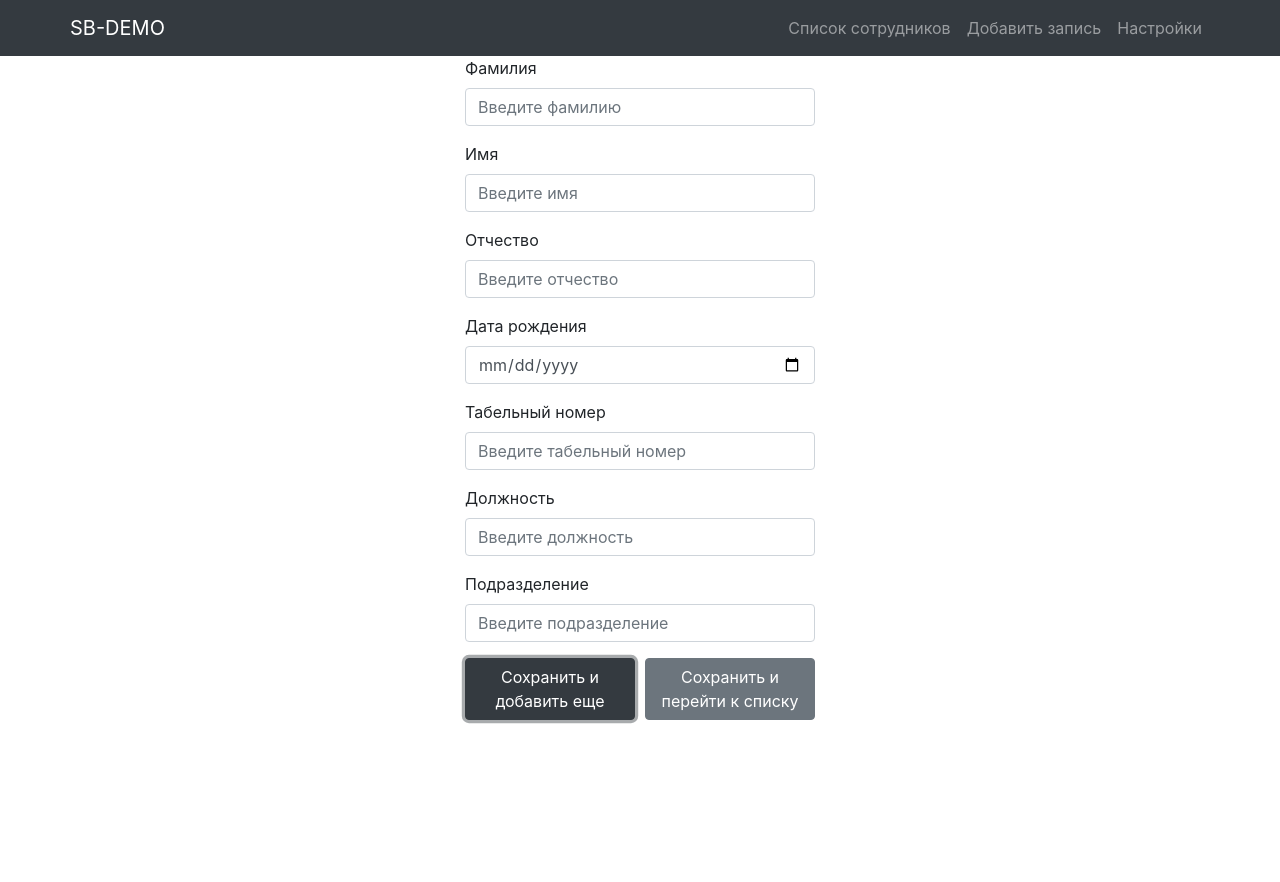
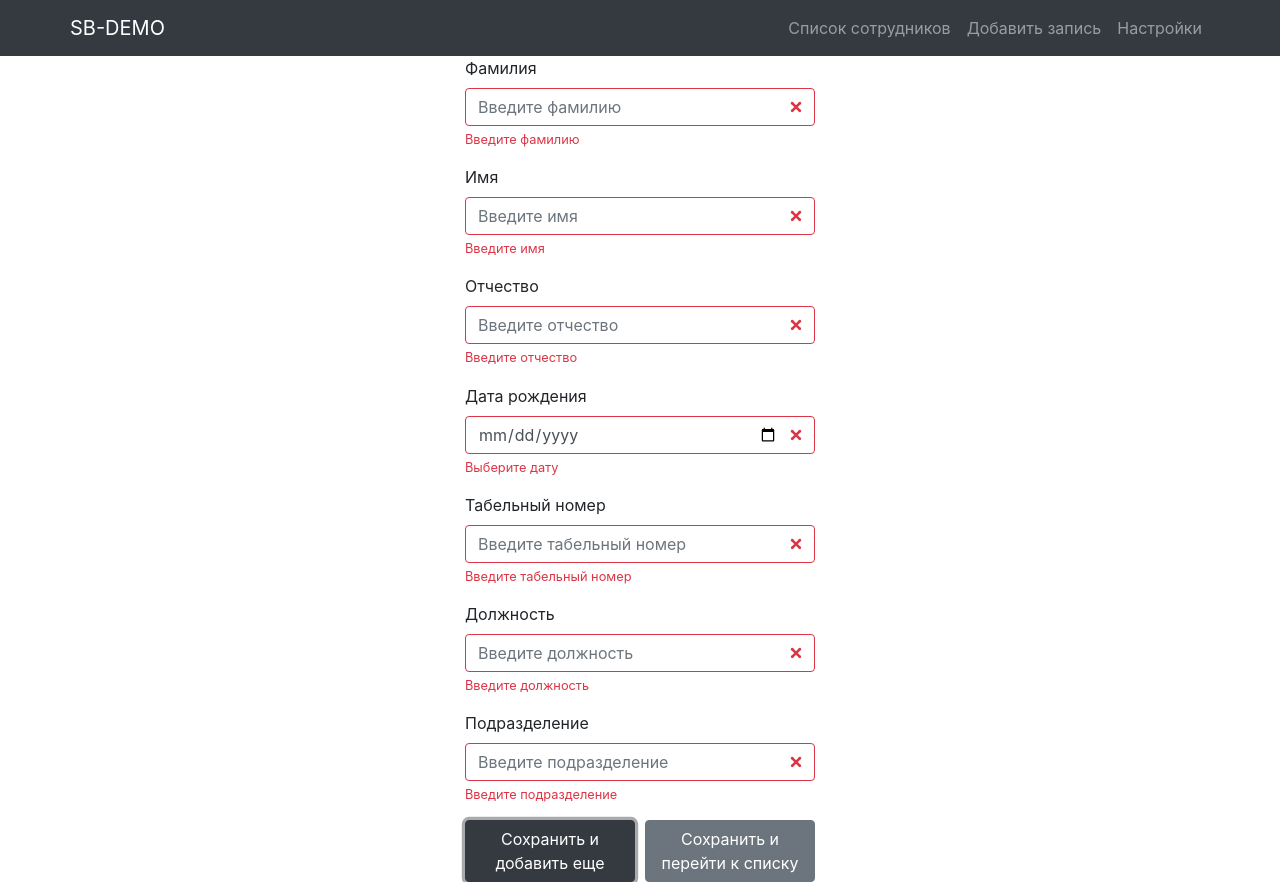
Before and after one commit to EvoFint/sb-demo, a React (Create React App) app: page /newemployee in a window 1280 px wide. Both pictures are taken after a click on the button "Сохранить и добавить еще". Before the commit the page ends 800 px from the top, so only its background shows below. Built offline with nearby package versions, Linux system fonts and the light colour scheme.

Commit message:
Added form validation

```diff
--- a/package.json
+++ b/package.json
@@ -13,7 +13,8 @@
     "react-router": "^5.1.2",
     "react-router-dom": "^5.1.2",
     "react-scripts": "3.2.0",
-    "redux": "^4.0.4"
+    "redux": "^4.0.4",
+    "yup": "^0.27.0"
   },
   "scripts": {
     "start": "react-scripts start",
--- a/src/components/EmpForm.js
+++ b/src/components/EmpForm.js
@@ -3,6 +3,7 @@ import { connect } from "react-redux";
 import { Formik } from 'formik';
 import { Form, Button, Row, Col } from 'react-bootstrap';
 import { Redirect } from "react-router";
+import validationSchema from "./validationSchema";
 
 class EmpForm extends Component {
     constructor(props) {
@@ -28,6 +29,7 @@ class EmpForm extends Component {
                 positionEmp: "",
                 division: ""
                 }}
+                validationSchema={validationSchema}
                 onSubmit={(values, {setSubmitting, resetForm}) => {
                     if(this.submitAction == 'saveAndDoMore') {
                         setSubmitting(true);
@@ -52,43 +54,119 @@ class EmpForm extends Component {
                             <Form.Label>
                                 Фамилия
                             </Form.Label>
-                            <Form.Control type="text" placeholder="Введите фамилию" name="surname" id="surName" onChange={handleChange} value={values.surname}/>
+                            <Form.Control type="text"
+                                          placeholder="Введите фамилию"
+                                          name="surname" id="surName"
+                                          onChange={handleChange}
+                                          value={values.surname}
+                                          isValid={touched.surname && !errors.surname}
+                                          isInvalid={!!errors.surname}
+                            />
+                            <Form.Control.Feedback type="invalid">
+                                {errors.surname}
+                            </Form.Control.Feedback>
                         </Form.Group>
                         <Form.Group>
                             <Form.Label>
                                 Имя
                             </Form.Label>
-                            <Form.Control type="text" placeholder="Введите имя" name="firstName" id="firstName" onChange={handleChange} value={values.firstName}/>
+                            <Form.Control type="text"
+                                          placeholder="Введите имя"
+                                          name="firstName"
+                                          id="firstName"
+                                          onChange={handleChange}
+                                          value={values.firstName}
+                                          isValid={touched.firstName && !errors.firstName}
+                                          isInvalid={!!errors.firstName}
+                            />
+                            <Form.Control.Feedback type="invalid">
+                                {errors.firstName}
+                            </Form.Control.Feedback>
                         </Form.Group>
                         <Form.Group>
                             <Form.Label>
                                 Отчество
                             </Form.Label>
-                            <Form.Control type="text" placeholder="Введите отчество" name="patronymic" id="patronymic" onChange={handleChange} value={values.patronymic}/>
+                            <Form.Control type="text"
+                                          placeholder="Введите отчество"
+                                          name="patronymic"
+                                          id="patronymic"
+                                          onChange={handleChange}
+                                          value={values.patronymic}
+                                          isValid={touched.patronymic && !errors.patronymic}
+                                          isInvalid={!!errors.patronymic}
+                            />
+                            <Form.Control.Feedback type="invalid">
+                                {errors.patronymic}
+                            </Form.Control.Feedback>
                         </Form.Group>
                         <Form.Group>
                             <Form.Label>
                                 Дата рождения
                             </Form.Label>
-                            <Form.Control type="date" placeholder="Введите дату рождения" name="birthday" id="birthday" onChange={handleChange} value={values.birthday}/>
+                            <Form.Control type="date"
+                                          placeholder="Введите дату рождения"
+                                          name="birthday"
+                                          id="birthday"
+                                          onChange={handleChange}
+                                          value={values.birthday}
+                                          isValid={touched.birthday && !errors.birthday}
+                                          isInvalid={!!errors.birthday}
+                            />
+                            <Form.Control.Feedback type="invalid">
+                                {errors.birthday}
+                            </Form.Control.Feedback>
                         </Form.Group>
                         <Form.Group>
                             <Form.Label>
                                 Табельный номер
                             </Form.Label>
-                            <Form.Control type="number" placeholder="Введите табельный номер" name="serviceNumber" id="serviceNumber" onChange={handleChange} value={values.serviceNumber}/>
+                            <Form.Control type="number"
+                                          placeholder="Введите табельный номер"
+                                          name="serviceNumber"
+                                          id="serviceNumber"
+                                          onChange={handleChange}
+                                          value={values.serviceNumber}
+                                          isValid={touched.serviceNumber && !errors.serviceNumber}
+                                          isInvalid={!!errors.serviceNumber}
+                            />
+                            <Form.Control.Feedback type="invalid">
+                                {errors.serviceNumber}
+                            </Form.Control.Feedback>
                         </Form.Group>
                         <Form.Group>
                             <Form.Label>
                                 Должность
                             </Form.Label>
-                            <Form.Control type="text" placeholder="Введите должность" name="positionEmp" id="positionEmp" onChange={handleChange} value={values.positionEmp}/>
+                            <Form.Control type="text"
+                                          placeholder="Введите должность"
+                                          name="positionEmp"
+                                          id="positionEmp"
+                                          onChange={handleChange}
+                                          value={values.positionEmp}
+                                          isValid={touched.positionEmp && !errors.positionEmp}
+                                          isInvalid={!!errors.positionEmp}
+                            />
+                            <Form.Control.Feedback type="invalid">
+                                {errors.positionEmp}
+                            </Form.Control.Feedback>
                         </Form.Group>
                         <Form.Group>
                             <Form.Label>
                                 Подразделение
                             </Form.Label>
-                            <Form.Control type="text" placeholder="Введите подразделение" name="division" id="division" onChange={handleChange} value={values.division}/>
+                            <Form.Control type="text"
+                                          placeholder="Введите подразделение"
+                                          name="division"
+                                          id="division"
+                                          onChange={handleChange}
+                                          value={values.division}
+                                          isValid={touched.division && !errors.division}
+                                          isInvalid={!!errors.division}
+                            />
+                            <Form.Control.Feedback type="invalid">
+                                {errors.division}
+                            </Form.Control.Feedback>
                         </Form.Group>
 
                         <Form.Row>
--- /dev/null
+++ b/src/components/validationSchema.js
@@ -0,0 +1,13 @@
+import * as Yup from 'yup';
+
+const validationSchema = Yup.object().shape({
+    surname: Yup.string().min(1, 'Минимум 1 символ').max(255, 'Максимум 255 символов').required('Введите фамилию'),
+    firstName: Yup.string().min(1, 'Минимум 1 символ').max(255, 'Максимум 255 символов').required('Введите имя'),
+    patronymic: Yup.string().min(1, 'Минимум 1 символ').max(255, 'Максимум 255 символов').required('Введите отчество'),
+    birthday: Yup.date().required('Выберите дату'),
+    serviceNumber: Yup.number().min(1,'Табельный номер должен быть не меньше 1').max(999999,'Табельный номер должен быть не больше 999999').required('Введите табельный номер'),
+    positionEmp: Yup.string().min(1, 'Минимум 1 символ').max(255, 'Максимум 255 символов').required('Введите должность'),
+    division: Yup.string().min(1, 'Минимум 1 символ').max(255, 'Максимум 255 символов').required('Введите подразделение')
+});
+
+export default validationSchema;
```
Also changed, not shown: 1 other file (tests, documents, lock files or other folders).
